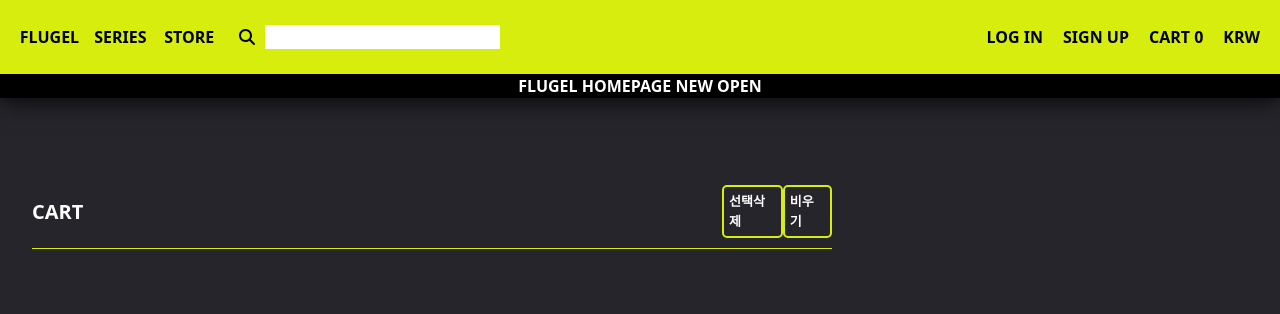
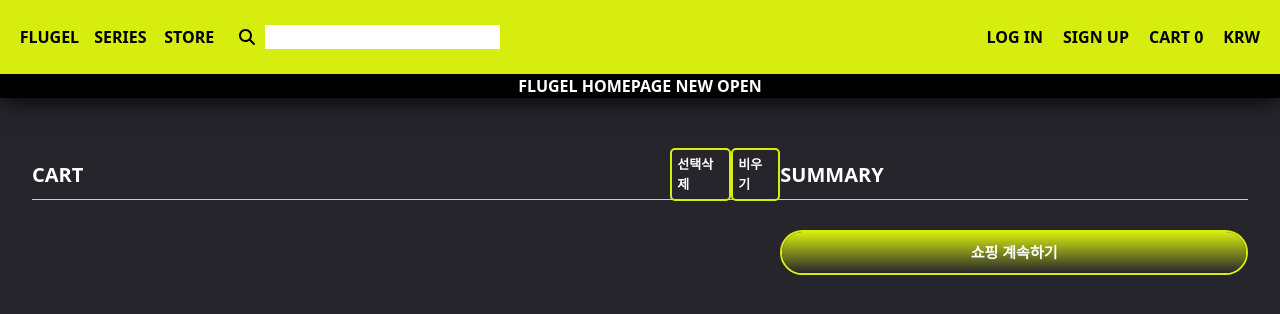
Before and after one commit to sangwon11/shoppingmall-clone, a React (Create React App) app: page /cart in a window 1280 px wide. Shown: the top 314 px of the page. Built offline with nearby package versions, Linux system fonts and the light colour scheme.

Commit message:
summary ui

```diff
--- a/src/App.css
+++ b/src/App.css
@@ -2,7 +2,7 @@
     padding-top: 150px;
     display: flex;
     justify-content: center;
-    align-items: center;
+    align-items: flex-start;
     background: #25252b;
     color: #fff;
     min-height: 100vh;
--- a/src/page/Cart.css
+++ b/src/page/Cart.css
@@ -1,9 +1,9 @@
 .cart-container {
     position: relative;
-    top: -150px;
+    display: flex;
+    justify-content: space-between;
     background-color: transparent;
     width: 95vw;
-    height: 300px;
 }
 
 .cart {
@@ -11,7 +11,7 @@
     justify-content: space-between;
     align-items: center;
     width: 800px;
-    padding: 10px 0 10px 0;
+    height: 50px;
     border-bottom: 1px solid #d6ed0e;
 }
 
@@ -42,3 +42,49 @@
     z-index: 1;
     padding: 5px;
 }
+
+.summary {
+    display: flex;
+    flex-direction: column;
+    width: 500px;
+}
+
+.summary-header {
+    border-bottom: 1px solid #d6ed0e;
+    width: 100%;
+    height: 50px;
+    font-weight: bolder;
+    font-size: 20px;
+    padding: 10px 0 10px 0;
+}
+
+.cart-purchase-btn {
+    position: relative;
+    height: 45px;
+    background: transparent;
+    border-radius: 40px;
+    cursor: pointer;
+    font-size: 15px;
+    font-weight: 600;
+    color: #fff;
+    border: 2px solid #d6ed0e;
+    overflow: hidden;
+    z-index: 1;
+    margin-top: 30px;
+}
+
+.cart-purchase-btn::before {
+    content: "";
+    position: absolute;
+    height: 300%;
+    width: 100%;
+    background: linear-gradient(#25252b, #d6ed0e, #25252b, #d6ed0e);
+    top: -100%;
+    left: 0;
+    z-index: -1;
+    transition: 0.5s;
+}
+
+.cart-purchase-btn:hover:before {
+    top: 0;
+}
--- a/src/page/Cart.js
+++ b/src/page/Cart.js
@@ -14,7 +14,8 @@ const Cart = () => {
       </div>
 
       <div className='summary'>
-
+        <div className='summary-header'>SUMMARY</div>
+        <button className='cart-purchase-btn'>쇼핑 계속하기</button>
       </div>
     </div>
   )
--- a/src/page/Login.css
+++ b/src/page/Login.css
@@ -1,6 +1,5 @@
 .login1 {
     position: relative;
-    top: -50px;
     border: 1px solid;
     width: 400px;
     height: 500px;
--- a/src/page/SignUp.css
+++ b/src/page/SignUp.css
@@ -1,6 +1,5 @@
 .signup {
     position: relative;
-    top: -50px;
     border: 1px solid;
     width: 800px;
     height: 500px;
```
